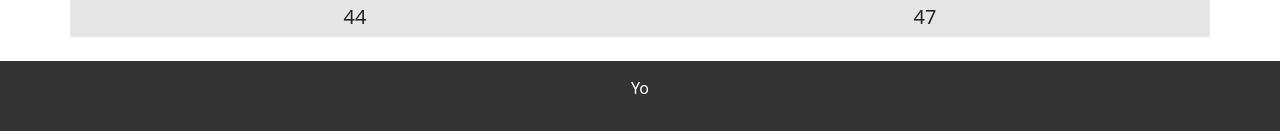
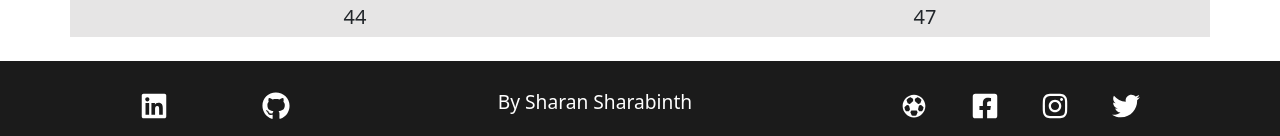
Before and after one commit to ssha0054/Man-Utd, a React (Create React App) app: page /players in a window 1280 px wide. Shown: the part 7245-7381 px from the top of the page. Built offline with nearby package versions, Linux system fonts and the light colour scheme; the HTML template or start-up script is replaced by a standard one.

Commit message:
Update footer

```diff
--- a/src/Components/Footer.css
+++ b/src/Components/Footer.css
@@ -1,6 +1,44 @@
-footer{
-    text-align: center;
-    background-color: #333;
+.footer-container {
+    background-color: #1b1b1b;
+    padding: 0 0 1rem 0;
+    display: flex;
+    flex-direction: column;
+    align-items: center;
+}
+
+.footer-width {
+    max-width: 10000px;
+    width: 100%;
+}
+
+.footer-contents {
+    display: flex;
+    justify-content: space-between;
+    align-items: center;
+    max-width: 1000px;
+    margin: 20px auto 0 auto;
+}
+
+.my-social-media-content {
+    display: flex;
+    justify-content: space-between;
+    align-items: center;
+    width: 150px;
+    }
+
+.other-social-media-content {
+    display: flex;
+    justify-content: space-between;
+    align-items: center;
+    width: 240px;
+}
+
+.social-media-icons {
+    color: #ffffff;
+    font-size: 28px;
+}
+
+.footer-text {
     color: #fff;
-    padding: 15px;
+    font-size:larger
 }
--- a/src/Components/Footer.js
+++ b/src/Components/Footer.js
@@ -1,11 +1,69 @@
-import './Footer.css';
+import React from "react";
+import "./Footer.css";
 
-const Footer = () => {
+import { Link } from "react-router-dom";
+import {
+  FaGithub,
+  FaLinkedin,
+  FaFacebookSquare,
+  FaInstagram,
+  FaTwitter,
+} from "react-icons/fa";
+
+import { IoFootball } from "react-icons/io5";
+
+function Footer() {
   return (
-    <footer>
-      <p>Yo</p>
-    </footer>
-   );
+    <div className="footer-container">
+        <section className="footer-width">
+            <div className="footer-contents">
+                <div className="my-social-media-content">
+                    <Link
+                        className="social-media-icons"
+                        to="//www.linkedin.com/in/sharan-sharabinth/"
+                        >
+                        <FaLinkedin />
+                    </Link>
+                    <Link
+                        className="social-media-icons"
+                        to="//github.com/ssha0054"
+                        >
+                         <FaGithub />
+                    </Link>
+            </div>
+                <small className="footer-text">
+                    By Sharan Sharabinth
+                </small>
+            <div className="other-social-media-content">
+                <Link
+                    className="social-media-icons"
+                    to="//www.manutd.com/"
+                    >
+                    <IoFootball />
+                </Link>
+                <Link
+                    className="social-media-icons"
+                    to="//www.facebook.com/manchesterunited/"
+                    >
+                    <FaFacebookSquare />
+                </Link>
+                <Link
+                className="social-media-icons"
+                to="//www.instagram.com/manchesterunited/"
+                >
+                    <FaInstagram />
+                </Link>
+                <Link
+                    className="social-media-icons"
+                    to="//twitter.com/ManUtd/"
+                    >
+                    <FaTwitter />
+                </Link>
+          </div>
+        </div>
+      </section>
+    </div>
+  );
 }
 
 export default Footer;
```
Also changed, not shown: src/App.js (+0 -14 lines).
